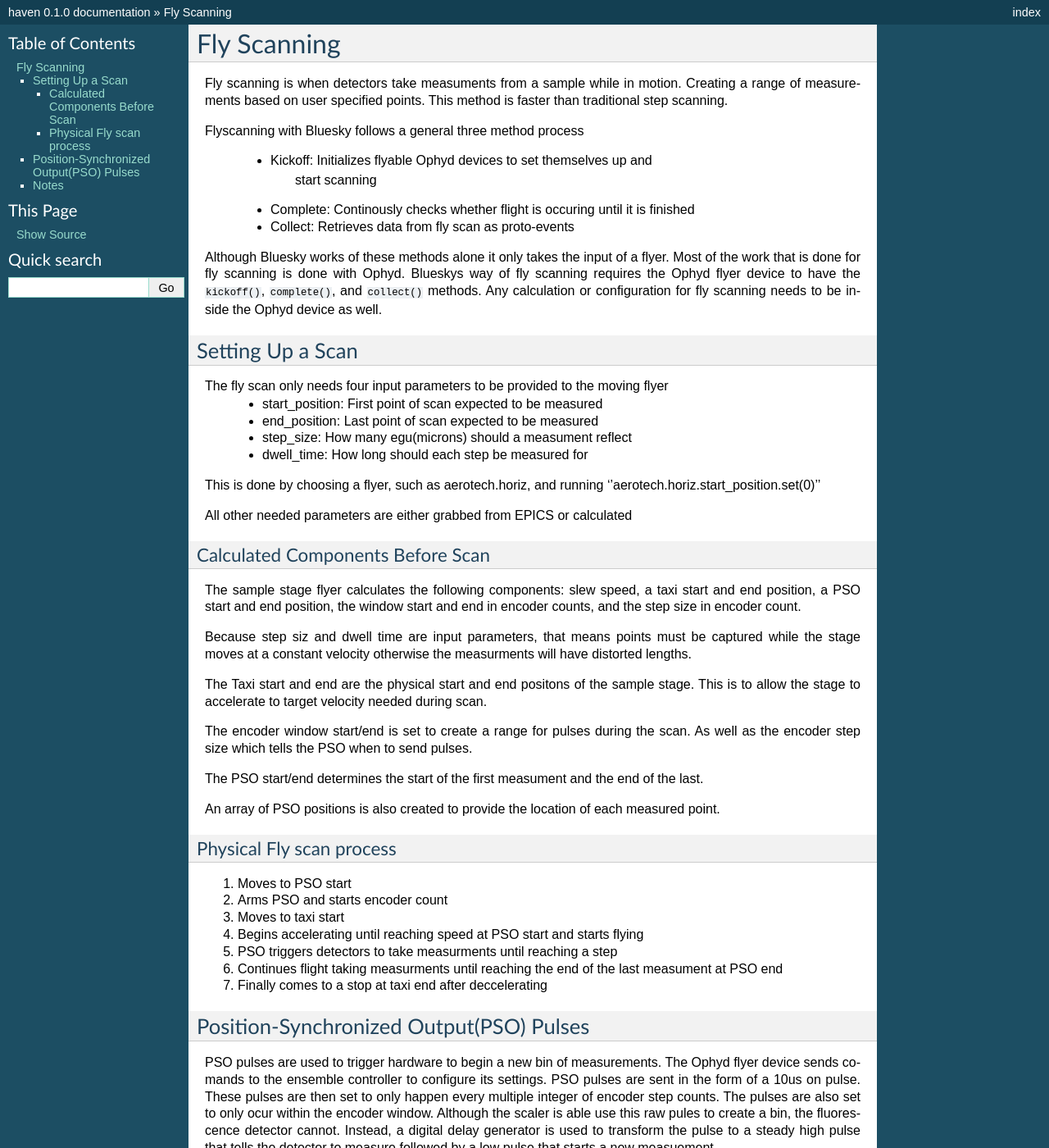
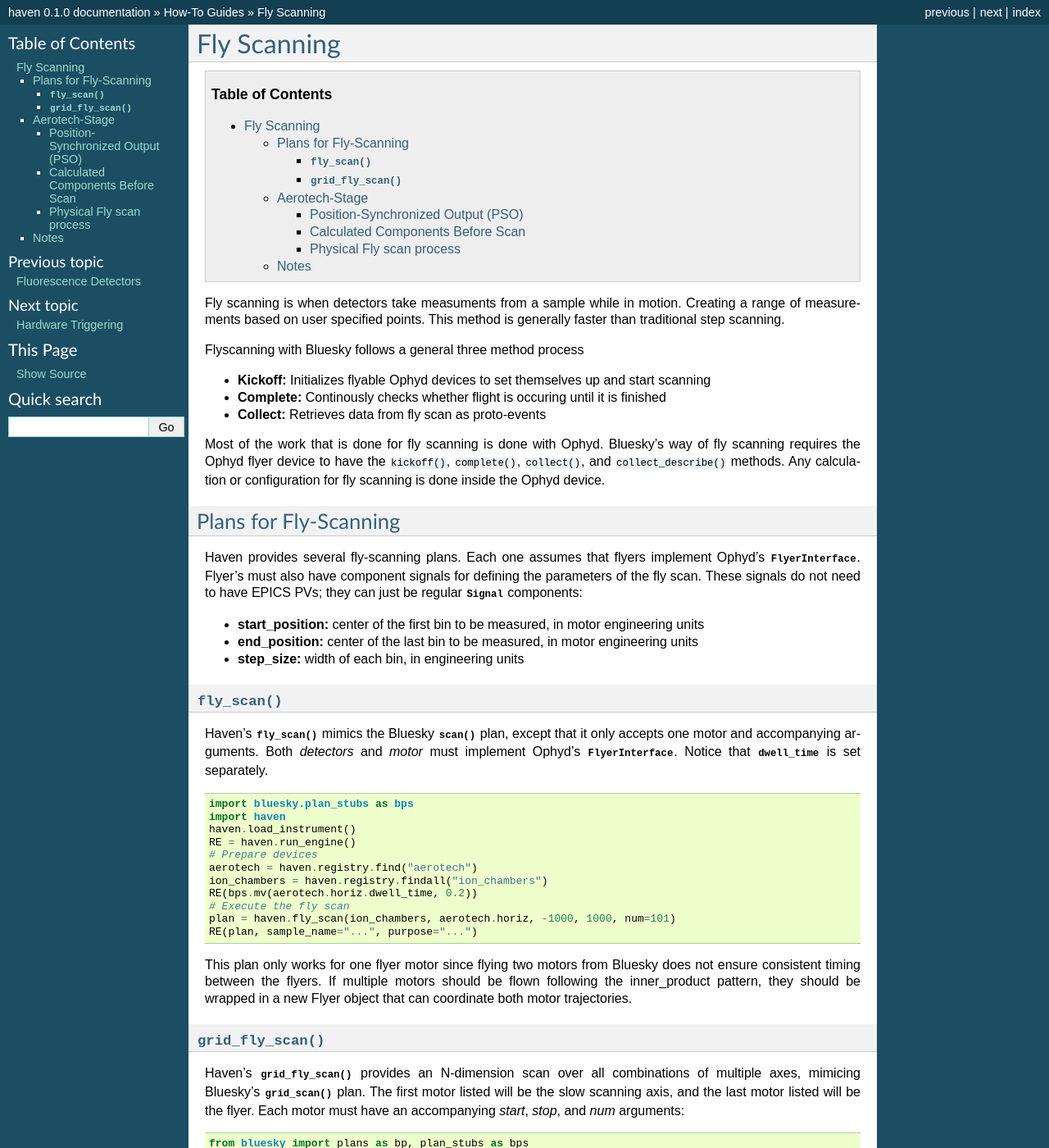
Before and after one commit to spc-group/haven, a Sphinx documentation site: the page built from docs/topic_guides/fly_scanning.rst, in a window 1280 px wide and 1400 px high. Shown: the whole window at 82% size. Built offline with Sphinx 7.4.7, drawn with Linux system fonts in a browser that asks for light colours; pages that are not in the unit, such as notebooks, are missing from menus; some of the changed text lies outside the part shown.

Commit message:
Topic guide for fly-scanning.

```diff
--- a/docs/conf.py
+++ b/docs/conf.py
@@ -79,4 +79,4 @@ html_theme = "classic"
 # Add any paths that contain custom static files (such as style sheets) here,
 # relative to this directory. They are copied after the builtin static files,
 # so a file named "default.css" will overwrite the builtin "default.css".
-html_static_path = ["_static"]
+html_static_path = []
--- a/docs/topic_guides/energy_scans.rst
+++ b/docs/topic_guides/energy_scans.rst
@@ -1,6 +1,6 @@
-############################
-Running Energy Scans (XAFS)
-############################
+###################
+Energy Scans (XAFS)
+###################
 
 :py:func:`~haven.plans.xafs_scan.xafs_scan()` for Straight-Forward XAFS Scans
 =============================================================================
--- a/docs/topic_guides/fly_scanning.rst
+++ b/docs/topic_guides/fly_scanning.rst
@@ -1,47 +1,177 @@
-#######################
+############
 Fly Scanning
-#######################
+############
+
+.. contents:: Table of Contents
+    :depth: 3
+
 
 Fly scanning is when detectors take measuments from a sample while in
-motion. Creating a range of measurements based on user specified points.
-This method is faster than traditional step scanning.
+motion. Creating a range of measurements based on user specified
+points. This method is generally faster than traditional step
+scanning.
 
 Flyscanning with Bluesky follows a general three method process
 
- - Kickoff: Initializes flyable Ophyd devices to set themselves up and
-            start scanning
- - Complete: Continously checks whether flight is occuring until it is finished
- - Collect: Retrieves data from fly scan as proto-events
+- **Kickoff:** Initializes flyable Ophyd devices to set themselves up and
+  start scanning
+- **Complete:** Continously checks whether flight is occuring until it is finished
+- **Collect:** Retrieves data from fly scan as proto-events
 
-Although Bluesky works of these methods alone it only takes the
-input of a flyer. Most of the work that is done for fly scanning is done
-with Ophyd. Blueskys way of fly scanning requires the Ophyd flyer device
-to have the ``kickoff()``, ``complete()``, and ``collect()`` methods. Any
-calculation or configuration for fly scanning needs to be inside the
-Ophyd device as well.
+Most of the work that is done for fly scanning is done with
+Ophyd. Bluesky's way of fly scanning requires the Ophyd flyer device
+to have the ``kickoff()``, ``complete()``, ``collect()``, and
+``collect_describe()`` methods. Any calculation or configuration for
+fly scanning is done inside the Ophyd device.
 
-Setting Up a Scan
-=================
-The fly scan only needs four input parameters to be provided to the moving flyer
- - start_position: First point of scan expected to be measured
- - end_position: Last point of scan expected to be measured
- - step_size: How many egu(microns) should a measument reflect
- - dwell_time: How long should each step be measured for
+Plans for Fly-Scanning
+======================
 
-This is done by choosing a flyer, such as aerotech.horiz, and running
-''aerotech.horiz.start_position.set(0)''
+Haven provides several fly-scanning plans. Each one assumes that
+flyers implement Ophyd's
+:py:class:`~ophyd.flyers.FlyerInterface`. Flyer's must also have
+component signals for defining the parameters of the fly scan. These
+signals do not need to have EPICS PVs; they can just be regular
+:py:class:`~ophyd.Signal` components:
 
-All other needed parameters are either grabbed from EPICS or calculated
+- **start_position:** center of the first bin to be measured, in motor engineering units
+- **end_position:** center of the last bin to be measured, in motor engineering units
+- **step_size:** width of each bin, in engineering units
+
+``fly_scan()``
+--------------
+
+Haven's :py:func:`~haven.plans.fly.fly_scan` mimics the Bluesky
+:py:func:`~bluesky.plans.scan` plan, except that it only accepts one
+motor and accompanying arguments. Both *detectors* and *motor* must
+implement Ophyd's :py:class:`~ophyd.flyers.FlyerInterface`. Notice
+that :py:attr:`~haven.instrument.stage.AerotechFlyer.dwell_time` is
+set separately.
+
+.. code:: python
+
+    import bluesky.plan_stubs as bps
+    import haven
+    haven.load_instrument()
+    RE = haven.run_engine()
+    # Prepare devices
+    aerotech = haven.registry.find("aerotech")
+    ion_chambers = haven.registry.findall("ion_chambers")
+    RE(bps.mv(aerotech.horiz.dwell_time, 0.2))
+    # Execute the fly scan
+    plan = haven.fly_scan(ion_chambers, aerotech.horiz, -1000, 1000, num=101)
+    RE(plan, sample_name="...", purpose="...")
+
+This plan only works for one flyer motor since flying two motors from
+Bluesky does not ensure consistent timing between the flyers. If
+multiple motors should be flown following the inner_product pattern,
+they should be wrapped in a new Flyer object that can coordinate both
+motor trajectories.
+
+``grid_fly_scan()``
+-------------------
+
+Haven's :py:func:`~haven.plans.fly.grid_fly_scan()` provides an
+N-dimension scan over all combinations of multiple axes, mimicing
+Bluesky's :py:func:`~bluesky.plans.grid_scan()` plan. The first motor
+listed will be the slow scanning axis, and the last motor listed will
+be the flyer. Each motor must have an accompanying *start*, *stop*,
+and *num* arguments:
+
+.. code:: python
+
+    from bluesky import plans as bp, plan_stubs as bps
+    import haven
+
+    # (start, stop, num)
+    fly_params = (-100, 100, 21)
+    step_params = (-100, 100, 5)
+    dwell_time = 0.1
+
+    haven.load_instrument()
+
+    # Find the devices
+    ion_chambers = list(haven.registry.findall("ion_chambers"))
+    aerotech = haven.registry.find("aerotech")
+    # Create the run engine
+    RE = haven.run_engine()
+    # Set the dwell time per pixel separately
+    RE(bps.mv(aerotech.horiz.dwell_time, dwell_time))
+    # Set up the plan
+    plan = haven.grid_fly_scan(ion_chambers,
+                               aerotech.vert, *step_params,
+                               aerotech.horiz, *fly_params,
+                               snake_axes=True)
+    # Run the plan
+    RE(plan, purpose="testing fly scanning", sample="None")
+
+.. note::
+
+   The flyer's
+   :py:attr:`~haven.instrument.stage.AerotechFlyer.dwell_time`
+   component is set outside of
+   :py:func:`~haven.plans.fly.grid_fly_scan`. This is in keeping with
+   Bluesky's approach on setting acquisition times, where each device
+   has its own concept of acquisition time and so these need to be
+   explicitly set as determined by the hardware.
+
+Aerotech-Stage
+==============
+
+The Aerotech stage has a number of axes, for example, ``.horiz`` and
+``.vert``. Each is a sub-class of :py:class:`~ophyd.EpicsMotor`,
+adding the :py:class:`~ophyd.flyers.FlyerInterface`. Each of these
+axes can be used as a flyer in the `plans for fly-scanning`_.
+
+Position-Synchronized Output (PSO)
+----------------------------------
+
+The Ensemble controller can be configured to emit voltage pulses at
+fixed distance intervals. These position-synchronized output (PSO)
+pulses are used to trigger hardware to begin a new bin of
+measurements. The Ophyd flyer device sends comands to the ensemble
+controller to configure its settings. PSO pulses are sent in the form
+of a 10us on pulse. These pulses are then set to only happen every
+multiple integer of encoder step counts, corresponding to the Flyer
+device's :py:attr:`~haven.instrument.stage.AerotechFlyer.step_size`
+signal. When possible, the pulses are set to only ocur within the
+range of scanning.
+
+.. figure:: PSO_diagram.svg
+   :alt: Diagram of PSO pulse timing.
+
+   Diagram of PSO pulse timing. Encoder counts are an integer number
+   of the smallest unit the controller can measure
+   (e.g. nanometers). The distance from one pulse to the next equates
+   to new bin on the scaler. Encoder window gives a range outside of
+   which PSO pulses will be suppressed. Bottom line shows relative
+   positions of key calculated and supplied parameters.
+
+While the scaler can use these raw pules to create a bin, other
+detectors have other requirements. A DG645 delay generator is used to
+transform the pulses to match the various detectors. The trigger
+signal going to the scaler also goes through the delay generator, but
+the length of the delay matches the duration of the PSO pulse, so
+effectively output *AB* from the delay generator repeats the PSO
+pulses.
+
+.. figure:: fly_scan_block_diagram.svg
+
+   Control flow diagram of how hardware is connected for fly
+   scanning. The *trigger* output mimics the trigger input on the
+   DG645 delay generator, while the length of the delay for the
+   falling edge of the *gate* signal is based on the dwell time of the
+   scan.
 
 Calculated Components Before Scan
 ---------------------------------
-The sample stage flyer calculates the following components: slew speed,
+The aerotech flyer calculates the following components: slew speed,
 a taxi start and end position, a PSO start and end position, the window
 start and end in encoder counts, and the step size in encoder count.
 
-Because step siz and dwell time are input parameters, that means points
-must be captured while the stage moves at a constant velocity otherwise
-the measurments will have distorted lengths.
+Because step size and dwell time are input parameters, that means
+points must be captured while the stage moves at a constant velocity
+otherwise the measurments will have distorted lengths.
 
 The Taxi start and end are the physical start and end positons of the
 sample stage. This is to allow the stage to accelerate to target
@@ -67,18 +197,6 @@ Physical Fly scan process
    last measument at PSO end
 7. Finally comes to a stop at taxi end after deccelerating
 
-Position-Synchronized Output(PSO) Pulses
-========================================
-PSO pulses are used to trigger hardware to begin a new bin of measurements.
-The Ophyd flyer device sends comands to the ensemble controller to configure
-its settings. PSO pulses are sent in the form of a 10us on pulse. These pulses are then set to only
-happen every multiple integer of encoder step counts. The pulses are also
-set to only ocur within the encoder window. Although the scaler is able
-use this raw pules to create a bin, the fluorescence detector cannot.
-Instead, a digital delay generator is used to transform the pulse to a
-steady high pulse that tells the detector to measure followed by a low pulse
-that starts a new measuement.
-
 Notes
 =====
 If a scan crashes the velocity will need to be changed back to its previous
--- a/docs/topic_guides/index.rst
+++ b/docs/topic_guides/index.rst
@@ -11,11 +11,13 @@ These guides do not cover the individual beamlines thoroughly.
    :maxdepth: 2
    :caption: Contents:
 
+   area_detectors.rst
    changing_haven.rst
    define_new_motor.rst
    energy_scans.rst
-   area_detectors.rst
    fluorescence_detectors.rst
+   fly_scanning.rst
+   hardware_triggering.rst
    instrument_registry.rst
    motor_positions.rst
    xdi_writer.rst
```
Also changed, not shown: docs/topic_guides/PSO_diagram.svg (added), docs/topic_guides/fly_scan_block_diagram.svg (added), 2 other files.
